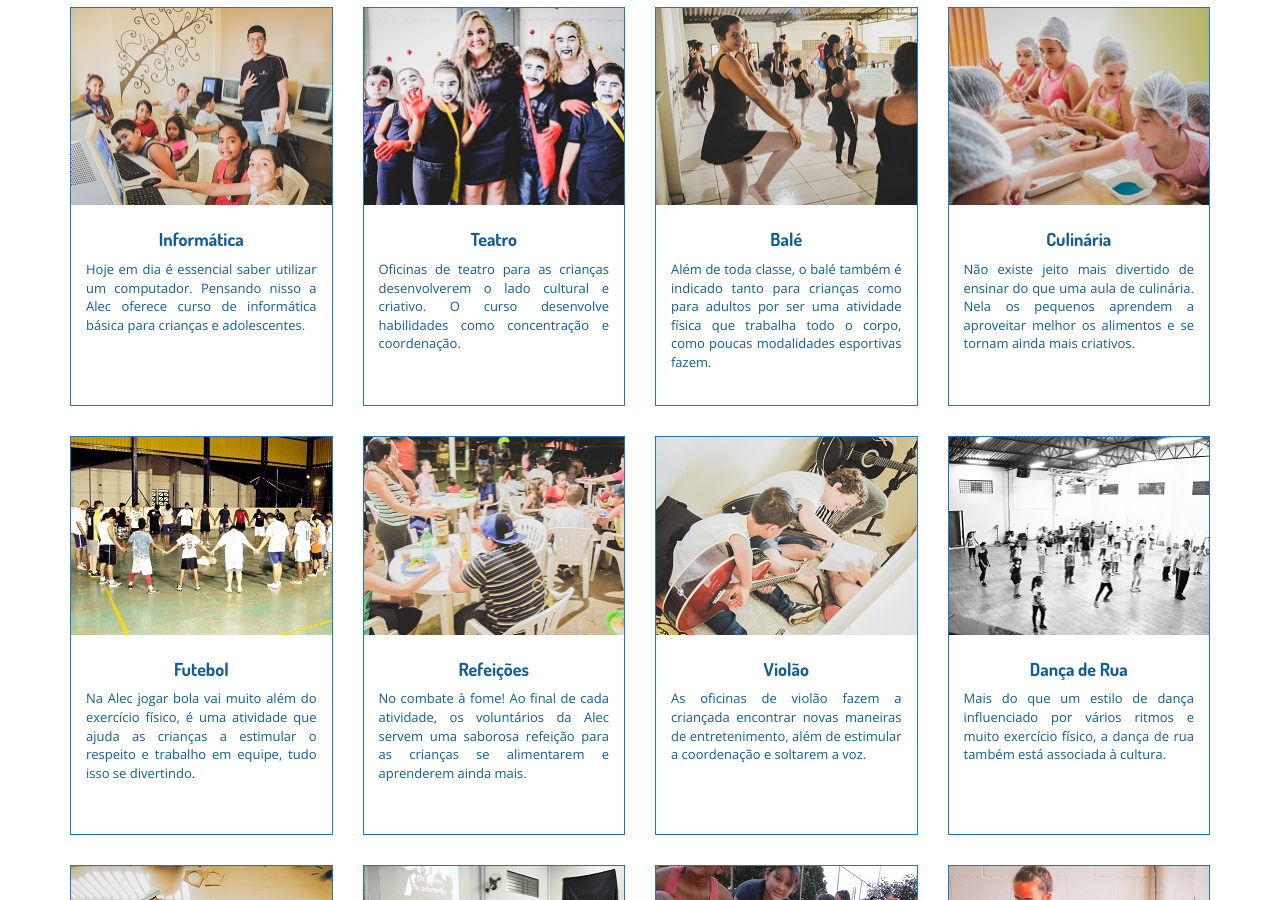
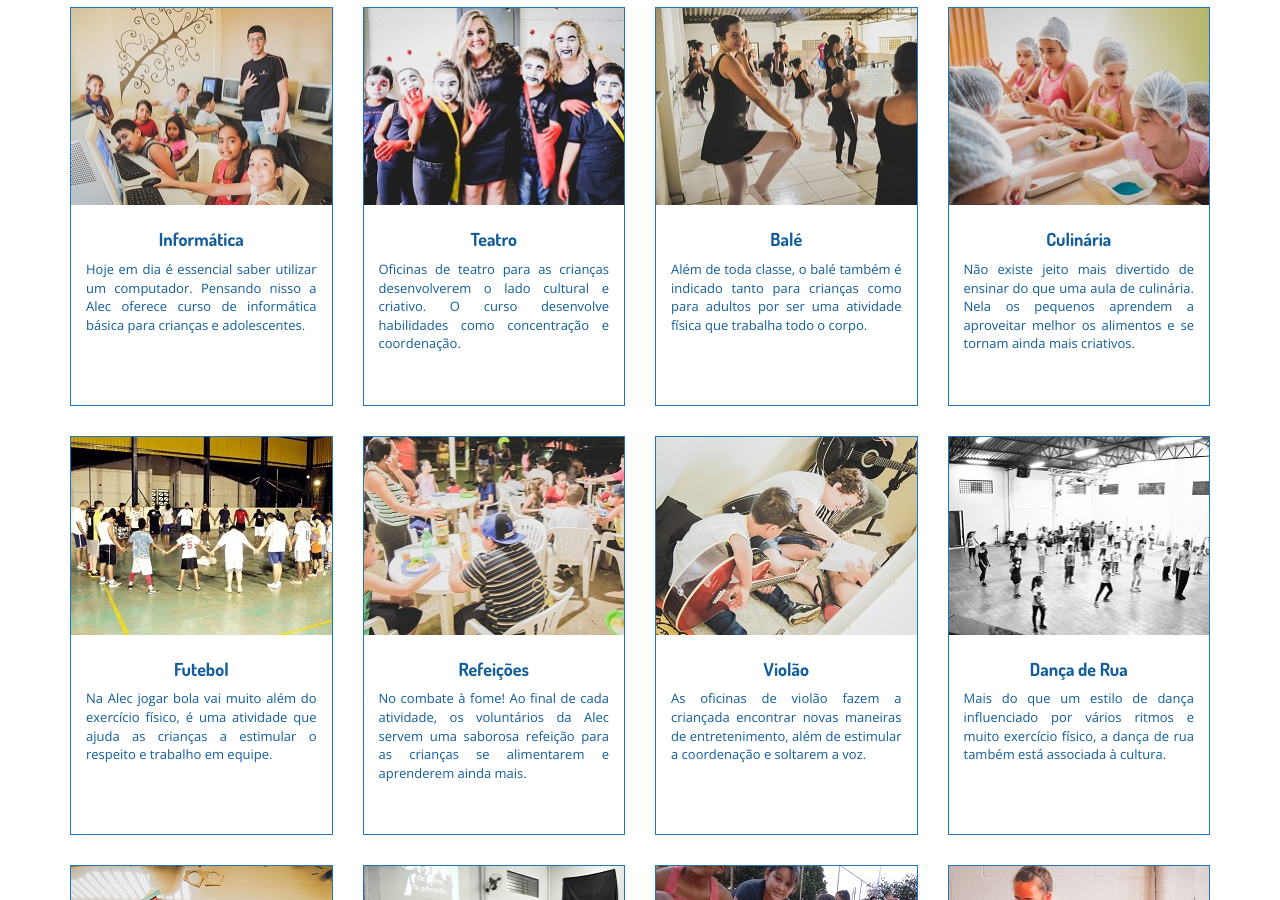
Before and after one commit to eusoualec/eusoualec.github.io, a Jekyll site: the page built from atividades.html, in a window 1280 px wide and 900 px high, scrolled down 405 px. Built offline with Jekyll 4.4.1, drawn with Linux system fonts in a browser that asks for light colours; nearby versions of some CDN libraries.

Commit message:
Corrige Responsividade em Atividades
Removidas algumas palavras do Futebol e Balé

```diff
--- a/_data/atividades.yml
+++ b/_data/atividades.yml
@@ -5,13 +5,13 @@
   description: Oficinas de teatro para as crianças desenvolverem o lado cultural e criativo. O curso desenvolve habilidades como concentração e coordenação.
 
 - name: Balé
-  description: Além de toda classe, o balé também é indicado tanto para crianças como para adultos por ser uma atividade física que trabalha todo o corpo, como poucas modalidades esportivas fazem.
+  description: Além de toda classe, o balé também é indicado tanto para crianças como para adultos por ser uma atividade física que trabalha todo o corpo.
 
 - name: Culinária
   description: Não existe jeito mais divertido de ensinar do que uma aula de culinária. Nela os pequenos aprendem a aproveitar melhor os alimentos e se tornam ainda mais criativos.
 
 - name: Futebol
-  description: Na Alec jogar bola vai muito além do exercício físico, é uma atividade que ajuda as crianças a estimular o respeito e trabalho em equipe, tudo isso se divertindo.
+  description: Na Alec jogar bola vai muito além do exercício físico, é uma atividade que ajuda as crianças a estimular o respeito e trabalho em equipe.
 
 - name: Refeições
   description: No combate à fome! Ao final de cada atividade, os voluntários da Alec servem uma saborosa refeição para as crianças se alimentarem e aprenderem ainda mais.
```
